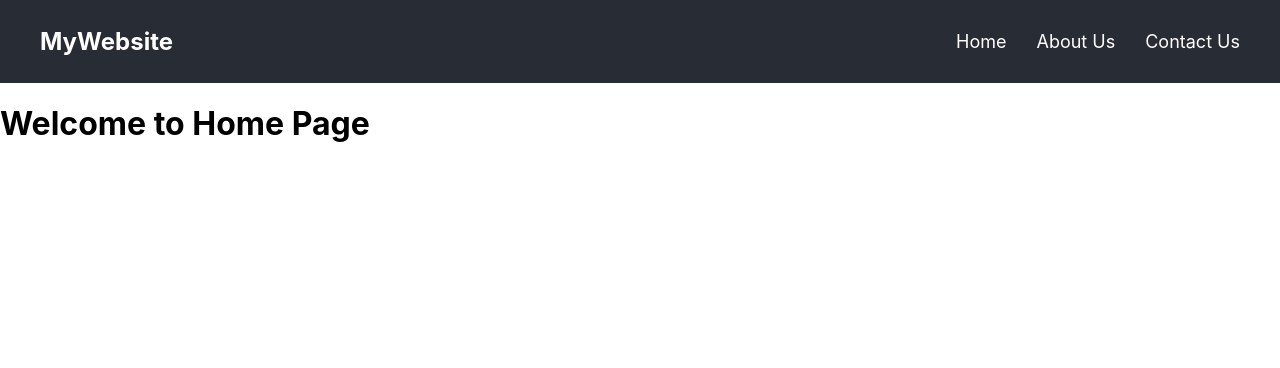
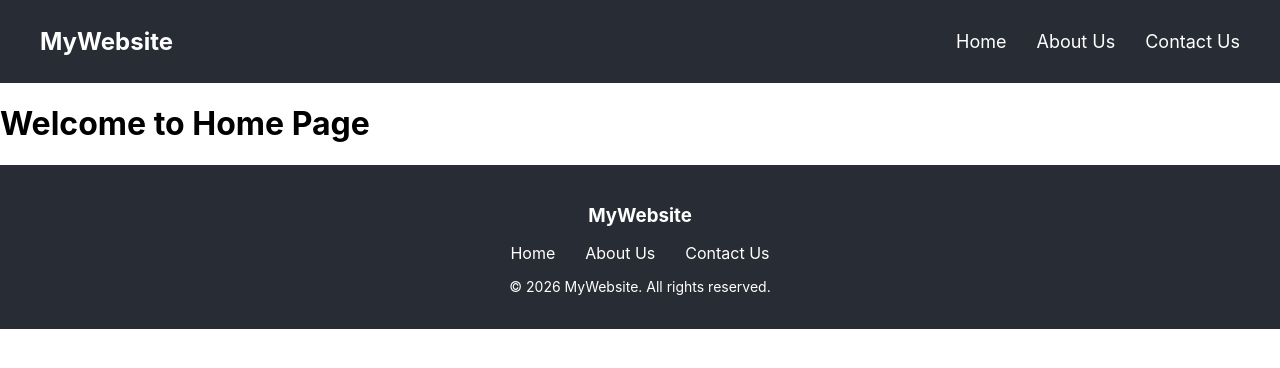
Before and after one commit to vickytechkey/ProjectTracker, a React (Create React App) app in the folder my-app/: page / in a window 1280 px wide. Shown: the top 368 px of the page. Built offline with nearby package versions, Linux system fonts and the light colour scheme.

Commit message:
adding footer in website

```diff
--- a/my-app/src/App.js
+++ b/my-app/src/App.js
@@ -1,6 +1,7 @@
 import logo from './logo.svg';
 import './App.css';
 import Navbar from './components/navbar/navbar';
+import Footer from './components/footer/Footer';
 
 function App() {
   return (
@@ -8,6 +9,7 @@ function App() {
       <Navbar />
 
       <h1>Welcome to Home Page</h1>
+      <Footer />
     </div>
   );
 }
```
